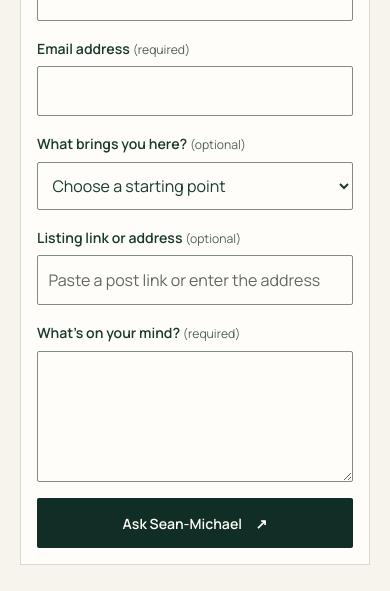
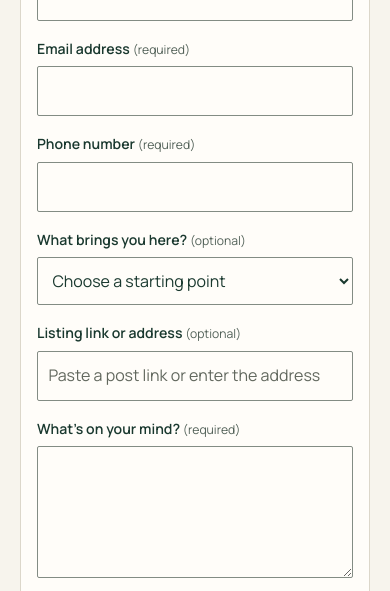
Before and after one commit to pvwt472v8r-beep/Sean-Michaels-Front-Door, a plain HTML site: page index.html in a window 390 px wide. Shown: the part 4060-4651 px from the top of the page. Drawn offline with Linux system fonts and the light colour scheme.

Commit message:
Require a phone number on inquiries
Co-authored-by: Copilot <223556219+Copilot@users.noreply.github.com>

```diff
--- a/index.html
+++ b/index.html
@@ -236,6 +236,12 @@
             </div>
 
             <div>
+              <label for="phone">Phone number <span>(required)</span></label>
+              <input id="phone" name="phone" type="tel" autocomplete="tel"
+                     maxlength="30" required>
+            </div>
+
+            <div>
               <label for="topic">What brings you here? <span>(optional)</span></label>
               <select id="topic" name="topic">
                 <option value="">Choose a starting point</option>
```
Also changed, not shown: 1 other file.
